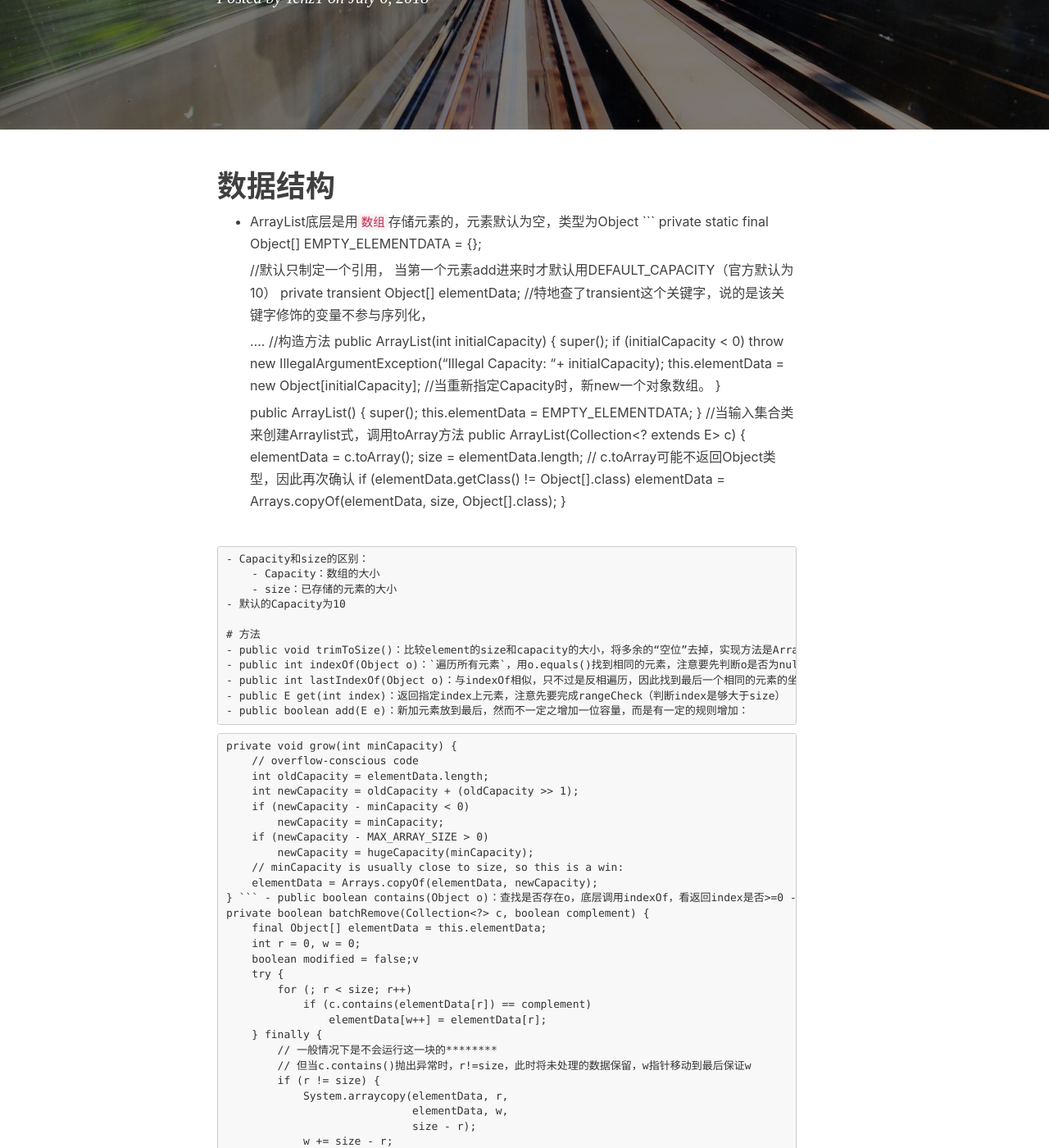
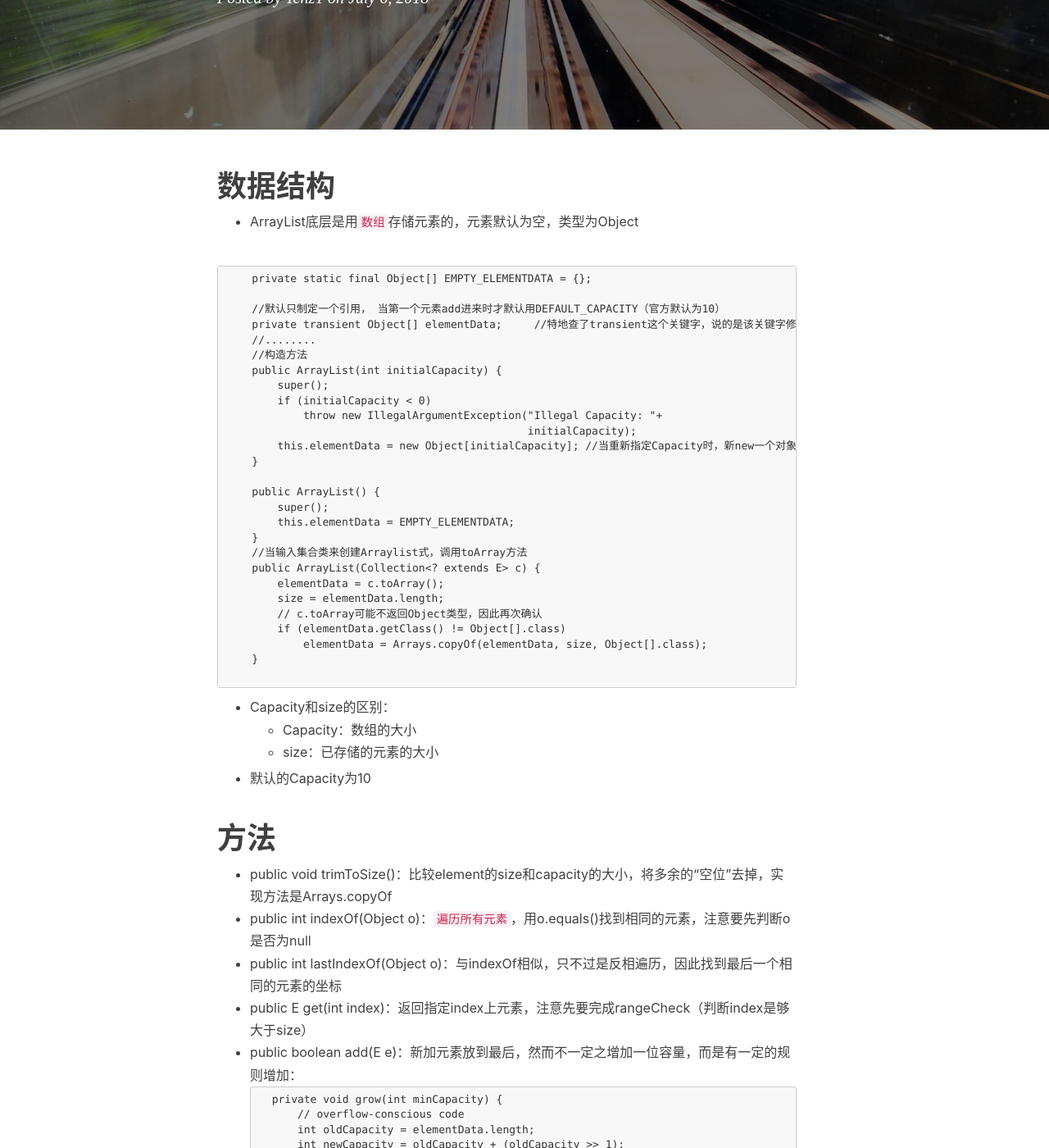
Before and after one commit to TenzT/TenzT.github.io, a Jekyll site: the page built from _posts/2018-07-06-JavaSE-ArrayList.markdown, in a window 1280 px wide and 1400 px high, scrolled down 365 px. Shown: the whole window at 82% size. Built offline with Jekyll 4.4.1, drawn with Linux system fonts in a browser that asks for light colours; nearby versions of some CDN libraries; comment, search, counter and statistics services are not loaded; some of the changed text lies outside the part shown.

Commit message:
重新排版ArrayList

````diff
--- a/_posts/2018-07-06-JavaSE-ArrayList.markdown
+++ b/_posts/2018-07-06-JavaSE-ArrayList.markdown
@@ -12,13 +12,13 @@ tags:
 
 # 数据结构
 - ArrayList底层是用`数组`存储元素的，元素默认为空，类型为Object
+
 ```
     private static final Object[] EMPTY_ELEMENTDATA = {};
 
     //默认只制定一个引用， 当第一个元素add进来时才默认用DEFAULT_CAPACITY（官方默认为10）
-    private transient Object[] elementData;     //特地查了transient这个关键字，说的是该关键字修饰的变量不参与序列化，
-
-    ....
+    private transient Object[] elementData;     //特地查了transient这个关键字，说的是该关键字修饰的变量不参与序列化
+    //........
     //构造方法
     public ArrayList(int initialCapacity) {
         super();
````
Also changed, not shown: 3 other files.
